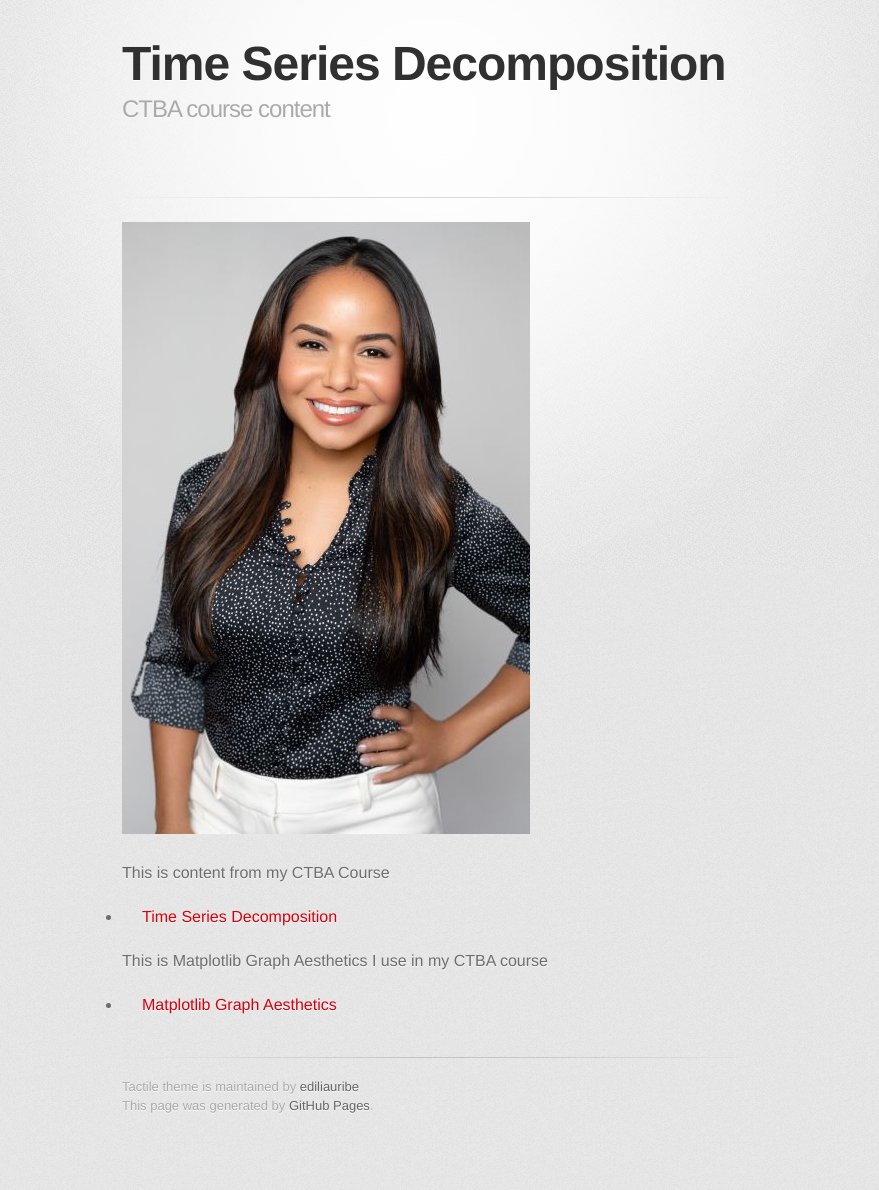
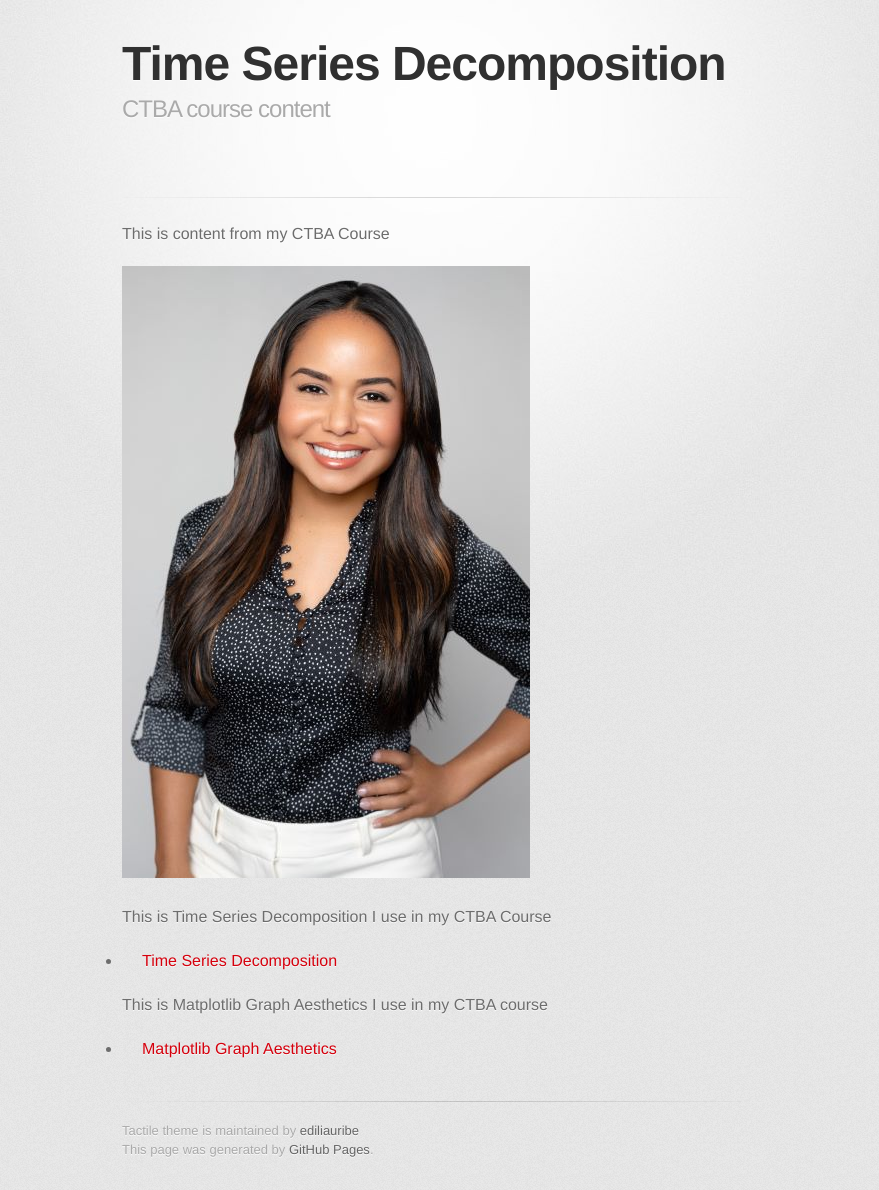
Before and after one commit to ediliauribe/ediliauirbe.github.io, a Jekyll site: the page built from index.md, in a window 1280 px wide. Shown: the whole page, without its empty margins (208-1087 px from the left). Built offline with Jekyll 4.4.1, drawn with Linux system fonts in a browser that asks for light colours; some web fonts are replaced; our own code applies the rules of GitHub Pages for plain Markdown files; before the commit the page ends 1146 px from its top, so only the background shows below that.

Commit message:
Update index.md

```diff
--- a/index.md
+++ b/index.md
@@ -2,10 +2,11 @@
 title: Time Series Decomposition
 description: CTBA course content
 ---
+This is content from my CTBA Course
 
 ![My Picture](/pics/pic.jpg)
 
-This is content from my CTBA Course
+This is Time Series Decomposition I use in my CTBA Course
 
 -  [Time Series Decomposition](/timeseries/index.md)
 
```
